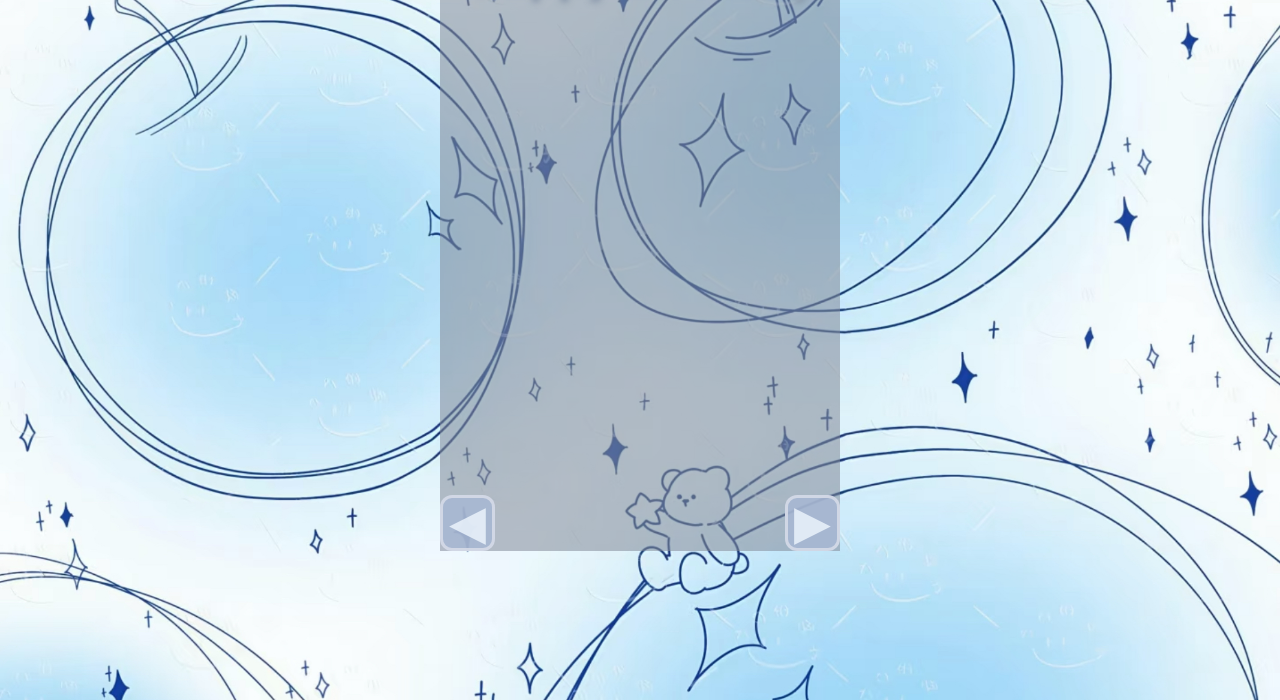
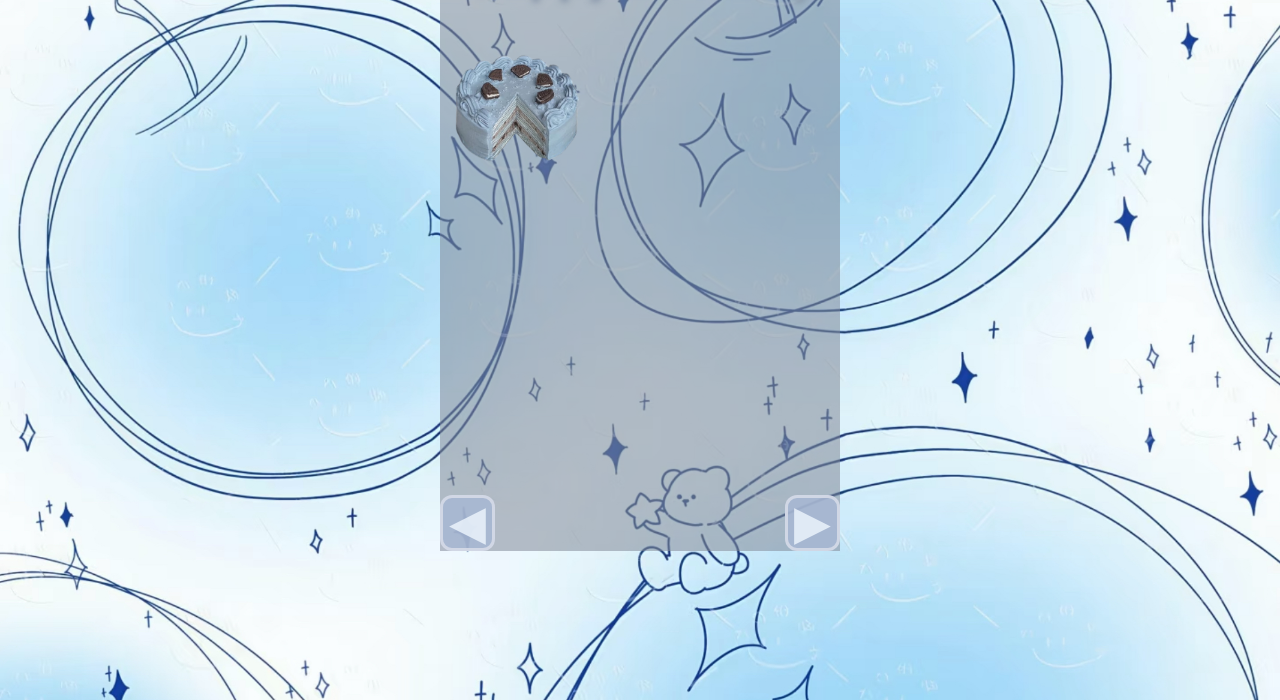
Before and after one commit to LussssSun/bday_hzc, a website: page index.html in a window 1280 px wide. Shown: the part 100-800 px from the top of the page. Drawn offline with Linux system fonts and the light colour scheme; a web font is replaced by a local one.

Commit message:
Update index.html

```diff
--- a/index.html
+++ b/index.html
@@ -23,6 +23,7 @@
   <body>
     <div id="page1"class="frame">
       <h1 class="happy">happy birthday</h1>
+      <img id="trickCake" class="img2" src="cake.png">
       <div class="button-row">
         <button id="back" class="arraw">◀</button>
         <button id="forward" class="arraw">▶</button>
```
